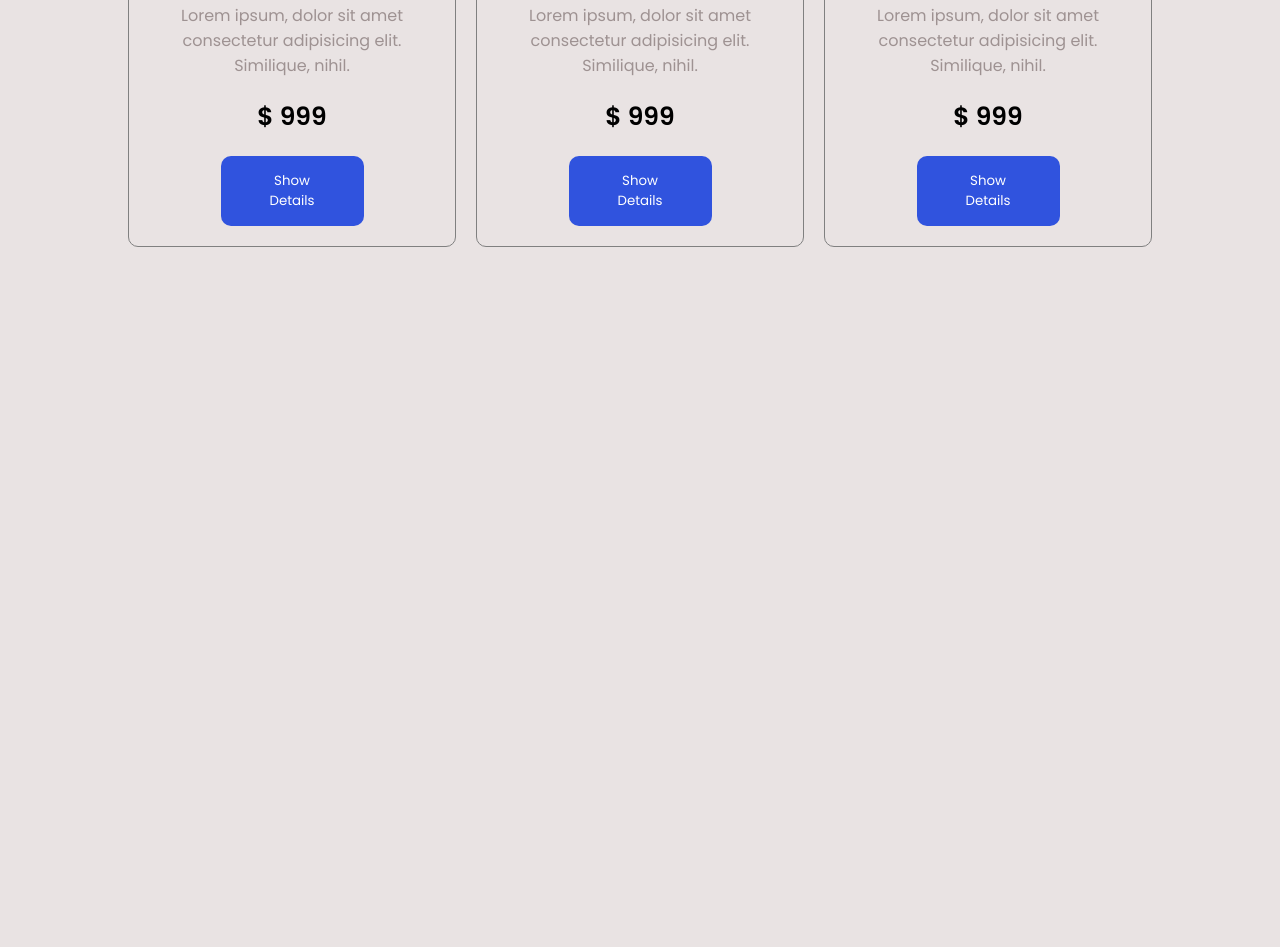
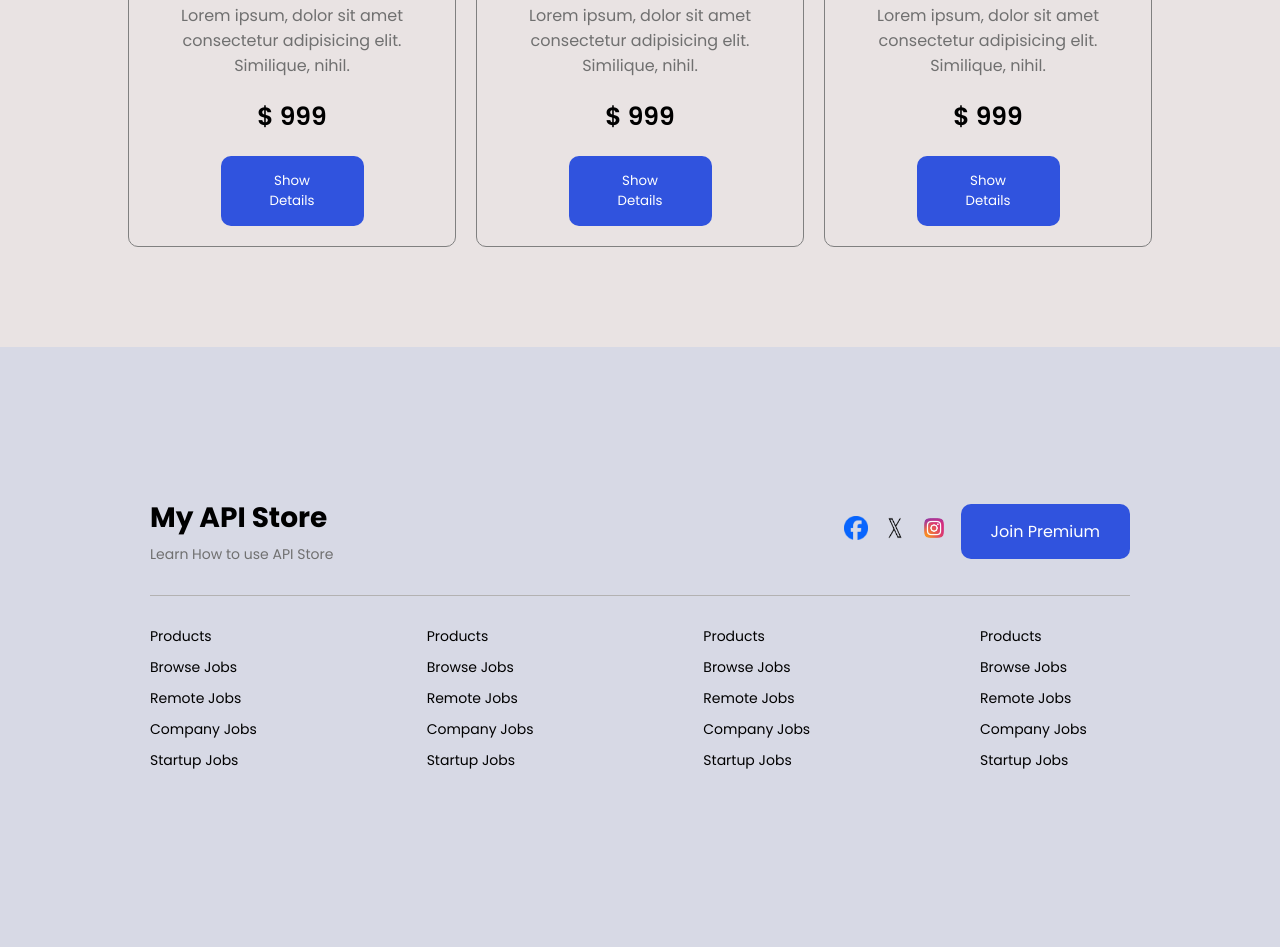
Before and after one commit to Sayem-ELE/projectAPI, a plain HTML site: page index.html in a window 1280 px wide. Shown: the part 1941-2888 px from the top of the page. Before the commit the page ends 2238 px from the top, so only its background shows below. Drawn offline with Linux system fonts and the light colour scheme.

Commit message:
footer added

```diff
--- a/index.html
+++ b/index.html
@@ -95,5 +95,53 @@
 
          </section>
         </main>
+        <!-- Footer Section -->
+<footer class="footer">
+  <div class="footer-top">
+    <div class="footer-branding">
+      <h2>My API Store</h2>
+      <p>Learn How to use API Store</p>
+    </div>
+    <div class="footer-social">
+      <a href=""><img src="./assets/facebook.png" alt="Facebook" /></a>
+      <a href=""><img src="./assets/twitter.png" alt="X/Twitter" /></a>
+      <a href=""><img src="./assets/instagram.png" alt="Instagram" /></a>
+      <a href="" class="join-btn">Join Premium</a>
+    </div>
+  </div>
+
+  <hr />
+
+  <div class="footer-links">
+    <div class="link-column">
+      <a href="#">Products</a>
+      <a href="#">Browse Jobs</a>
+      <a href="#">Remote Jobs</a>
+      <a href="#">Company Jobs</a>
+      <a href="#">Startup Jobs</a>
+    </div>
+    <div class="link-column">
+      <a href="#">Products</a>
+      <a href="#">Browse Jobs</a>
+      <a href="#">Remote Jobs</a>
+      <a href="#">Company Jobs</a>
+      <a href="#">Startup Jobs</a>
+    </div>
+    <div class="link-column">
+      <a href="#">Products</a>
+      <a href="#">Browse Jobs</a>
+      <a href="#">Remote Jobs</a>
+      <a href="#">Company Jobs</a>
+      <a href="#">Startup Jobs</a>
+    </div>
+    <div class="link-column">
+      <a href="#">Products</a>
+      <a href="#">Browse Jobs</a>
+      <a href="#">Remote Jobs</a>
+      <a href="#">Company Jobs</a>
+      <a href="#">Startup Jobs</a>
+    </div>
+  </div>
+</footer>
     </body>
 </html>
--- a/style.css
+++ b/style.css
@@ -93,6 +93,7 @@ header {
     grid-template-columns: repeat(3, 1fr);
     gap: 20px;
     margin-top: 100px;
+    margin-bottom: 100px;
 }
 .card {
     border: 1px solid grey;
@@ -122,7 +123,7 @@ header {
 .card-description {
     text-align: center;
     margin-bottom: 20px;
-    color: rgb(158, 146, 146);
+    color: rgb(112, 112, 112);
 }
 .card-price {
     text-align: center;
@@ -136,3 +137,84 @@ header {
     display: flex;
     justify-content: center;
 }
+.footer {
+    height: 300px;
+  background-color: #0d6dfd15;
+  padding: 150px
+}
+
+.footer-top {
+  display: flex;
+  justify-content: space-between;
+  align-items: center;
+  flex-wrap: wrap;
+}
+
+.footer-branding h2 {
+  font-size: 28px;
+  font-weight: bold;
+  margin: 0;
+}
+
+.footer-branding p {
+  font-size: 14px;
+  color: rgb(112, 112, 112);
+  margin-top: 5px;
+}
+
+.footer-social {
+  display: flex;
+  align-items: center;
+  gap: 15px;
+}
+
+.footer-social img {
+  width: 24px;
+  height: 24px;
+  cursor: pointer;
+}
+
+.join-btn {
+    background-color: rgb(48, 83, 222);
+    color: white;
+    padding: 15px 30px;
+    border-radius: 8px;
+    text-decoration: none;
+    border: none;
+    border-radius: 10px;
+}
+.join-btn:hover {
+    background-color: rgb(21, 11, 131);
+    cursor: pointer;
+    transition: 0.8s;
+}
+
+hr {
+  margin: 30px 0;
+  border: none;
+  border-top: 1px solid #b3b2b2;
+}
+
+.footer-links {
+  display: flex;
+  justify-content: space-between;
+  flex-wrap: wrap;
+  gap: 20px;
+}
+
+.link-column {
+  display: flex;
+  flex-direction: column;
+  gap: 10px;
+  min-width: 150px;
+}
+
+.link-column a {
+  text-decoration: none;
+  color: #000;
+  font-size: 14px;
+}
+
+.link-column a:hover {
+  text-decoration: underline;
+}
```
Also changed, not shown: assets/facebook.png (added), assets/instagram.png (added), assets/twitter.png (added).
